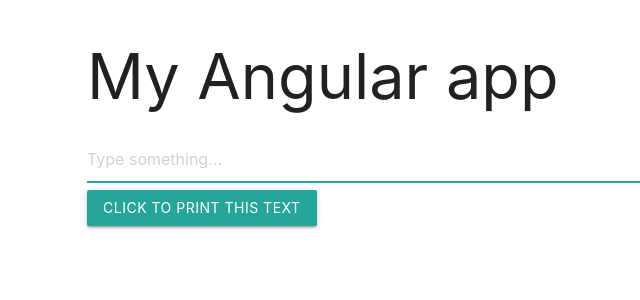
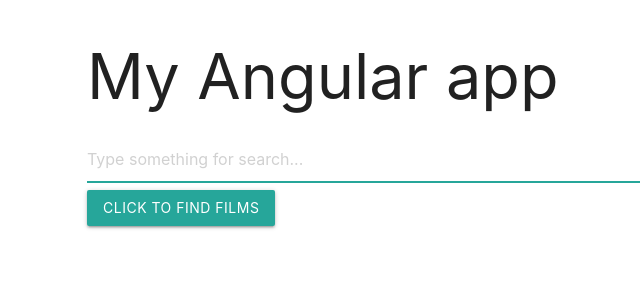
Before and after one commit to igor-provotorov/angular-app-sandbox, an Angular app: page / in a window 1280 px wide. Shown: the top 300 px of the page, without its empty margins (105-745 px from the left). Built offline with nearby package versions, Linux system fonts and the light colour scheme.

Commit message:
feat: add search films from API and render them on the page

```diff
--- a/src/app/app.component.html
+++ b/src/app/app.component.html
@@ -1,5 +1,12 @@
 <div class="container">
   <h1>My Angular app</h1>
-  <app-search-input (addValue)="updateInfo($event)"></app-search-input>
-  <p>{{ title }}</p>
+
+  <app-search-input (addValue)="getFilmsFromApi($event)"></app-search-input>
+
+  <ul *ngIf="!isLoading; else loading">
+    <li *ngFor="let film of resultFilms">{{ film }}</li>
+  </ul>
+  <ng-template #loading>
+    <p>Loading...</p>
+  </ng-template>
 </div>
--- a/src/app/app.component.scss
+++ b/src/app/app.component.scss
@@ -0,0 +1,7 @@
+li {
+    padding: 5px 0;
+
+    &:nth-child(even) {
+        background-color: #26a69a25;
+    }
+}
--- a/src/app/app.component.ts
+++ b/src/app/app.component.ts
@@ -1,4 +1,10 @@
 import { Component } from "@angular/core";
+import { HttpClient } from "@angular/common/http";
+
+import { Observable } from "rxjs";
+import { map, distinctUntilChanged } from "rxjs/operators";
+
+import { getSearchUrl } from "./core/helpers";
 
 @Component({
     selector: "app-root",
@@ -7,14 +13,47 @@ import { Component } from "@angular/core";
 })
 export class AppComponent {
     /**
-     * Title in paragraph
+     * Loading flag.
      */
-    public title: string = "";
+    public isLoading: boolean = false;
 
     /**
-     * Update title in paragraph.
+     * Array of films from API.
      */
-    public updateInfo(inputVal: string): void {
-        this.title = inputVal;
+    public resultFilms: Array<string> = [];
+
+    /**
+     * Makes response to API and fetching mapped-data to resultFilms Array
+     */
+    public getFilmsFromApi(searchQuery: string): void {
+        this.isLoading = true;
+        if (!searchQuery.trim()) {
+            this.resultFilms = ["Type something for search"];
+        } else {
+            const filmsStream$: Observable<any> = this.http.get(getSearchUrl(searchQuery)).pipe(
+                distinctUntilChanged(),
+                map((data: any) => {
+                    if (data.results.length > 10) {
+                        data.results.length = 10;
+                    }
+                    return data.results.map((result: any) => result.title);
+                })
+            );
+            filmsStream$.subscribe(
+                (response: Array<string>): void => {
+                    if (!response.length) {
+                        this.resultFilms = ["There are no such films"];
+                    } else {
+                        this.resultFilms = response;
+                    }
+                },
+                (error: any): void => {
+                    console.log(error.message);
+                }
+            );
+        }
+        this.isLoading = false;
     }
+
+    constructor(private http: HttpClient) {}
 }
--- a/src/app/app.module.ts
+++ b/src/app/app.module.ts
@@ -1,6 +1,7 @@
 import { BrowserModule } from "@angular/platform-browser";
 import { NgModule } from "@angular/core";
 import { FormsModule } from "@angular/forms";
+import { HttpClientModule } from "@angular/common/http";
 
 import { AppComponent } from "./app.component";
 import { SearchInputComponent } from "./search-input/search-input.component";
@@ -8,7 +9,7 @@ import { from } from "rxjs";
 
 @NgModule({
     declarations: [AppComponent, SearchInputComponent],
-    imports: [BrowserModule, FormsModule],
+    imports: [BrowserModule, FormsModule, HttpClientModule],
     providers: [],
     bootstrap: [AppComponent],
 })
--- a/src/app/core/constants/index.ts
+++ b/src/app/core/constants/index.ts
@@ -1,4 +1,5 @@
-const BASE_SEARCH_URL = "https://api.themoviedb.org/3/search/movie";
-const API_KEY = "026c9d92e76619507fb31d8065f3304d";
+const BASE_SEARCH_URL: string = "https://api.themoviedb.org/3/search/movie";
+const API_KEY: string = "026c9d92e76619507fb31d8065f3304d";
+const PER_PAGE: number = 20;
 
-export { BASE_SEARCH_URL, API_KEY };
+export { BASE_SEARCH_URL, API_KEY, PER_PAGE };
--- a/src/app/core/helpers/getSearchUrl.ts
+++ b/src/app/core/helpers/getSearchUrl.ts
@@ -1,10 +1,10 @@
-import { BASE_SEARCH_URL, API_KEY } from "../constants";
+import { BASE_SEARCH_URL, API_KEY, PER_PAGE } from "../constants";
 
 /**
  * Returns search url for search movies
  */
 const getSearchUrl = (searchValue: string): string => {
-    return `${BASE_SEARCH_URL}?api_key=${API_KEY}&query=${searchValue}`;
+    return `${BASE_SEARCH_URL}?api_key=${API_KEY}&query=${searchValue}&per_page=${PER_PAGE}`;
 };
 
 export { getSearchUrl };
--- a/src/app/search-input/search-input.component.html
+++ b/src/app/search-input/search-input.component.html
@@ -3,9 +3,9 @@
     type="text"
     [(ngModel)]="inputValue"
     name="inputValue"
-    placeholder="Type something..."
+    placeholder="Type something for search..."
     autocomplete="off"
     autofocus
   />
-  <button type="submit" class="btn">Click to print this text</button>
+  <button type="submit" class="btn">Click to find films</button>
 </form>
--- a/tslint.json
+++ b/tslint.json
@@ -45,7 +45,8 @@
     "template-banana-in-box": true,
     "template-no-negated-async": true,
     "use-lifecycle-interface": true,
-    "use-pipe-transform-interface": true
+    "use-pipe-transform-interface": true,
+    "typedef": [true, "parameter", "member-variable-declaration"]
   },
   "rulesDirectory": ["codelyzer"]
 }
```
